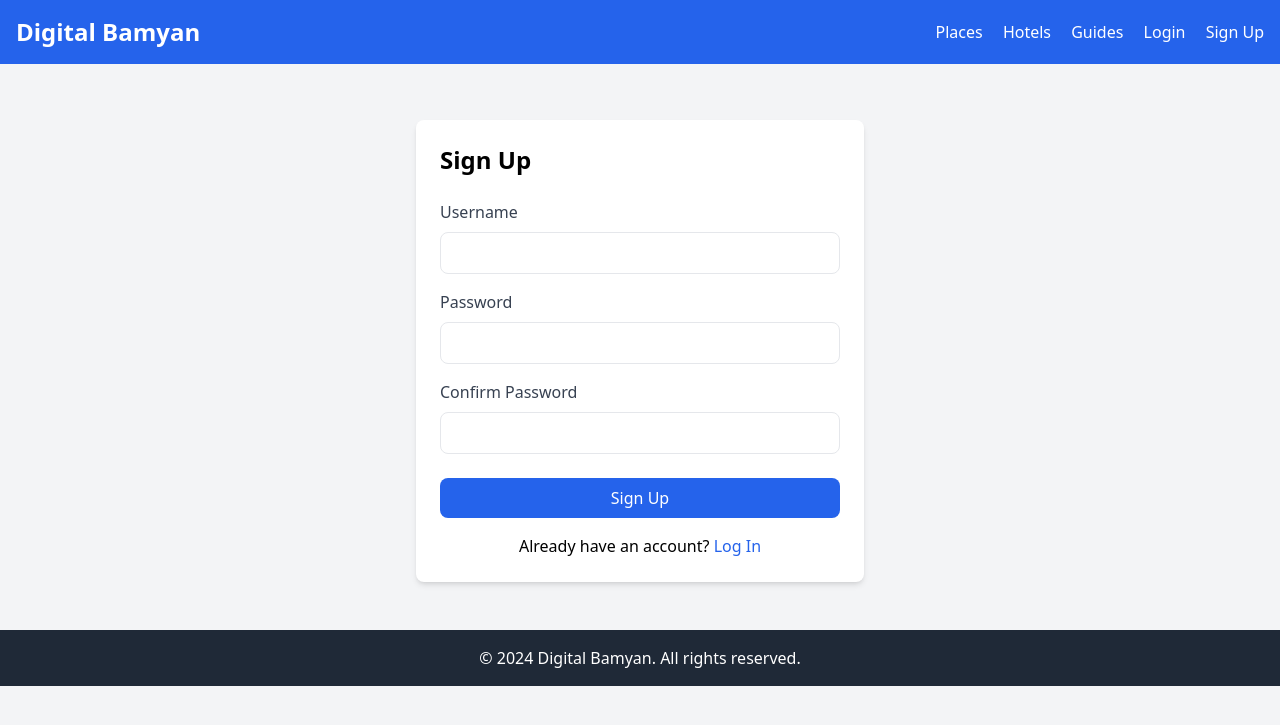
After one commit to AzizullahDarmani/Digital-Bamyan, a Django app: page /signup/ in a window 1280 px wide. The commit adds this page. Shown: the top 725 px of the page. Run offline with Django 5.2, Linux system fonts and the light colour scheme; some libraries are stand-ins or nearby versions.

Commit message:
Assistant checkpoint: Add authentication features
Assistant generated file changes:
- main/templates/main/signup.html: Create signup template
- main/templates/main/login.html: Create login template
- main/views.py: Add authentication views, Add authentication view functions
- main/urls.py: Add authentication URLs
- main/templates/main/base.html: Update navigation with auth links

---

User prompt:

create sign up, sign in, sign out features

Replit-Commit-Author: Assistant
Replit-Commit-Session-Id: 11f31282-3057-41c1-9792-a8b2e26b53a0

```diff
--- a/main/templates/main/base.html
+++ b/main/templates/main/base.html
@@ -14,6 +14,12 @@
                 <a href="{% url 'main:places' %}" class="hover:text-blue-200">Places</a>
                 <a href="{% url 'main:hotels' %}" class="hover:text-blue-200">Hotels</a>
                 <a href="{% url 'main:guides' %}" class="hover:text-blue-200">Guides</a>
+                {% if user.is_authenticated %}
+                    <a href="{% url 'main:logout' %}" class="hover:text-blue-200">Logout</a>
+                {% else %}
+                    <a href="{% url 'main:login' %}" class="hover:text-blue-200">Login</a>
+                    <a href="{% url 'main:signup' %}" class="hover:text-blue-200">Sign Up</a>
+                {% endif %}
             </div>
         </div>
     </nav>
--- /dev/null
+++ b/main/templates/main/signup.html
@@ -0,0 +1,27 @@
+
+{% extends 'main/base.html' %}
+
+{% block title %}Sign Up{% endblock %}
+
+{% block content %}
+<div class="max-w-md mx-auto mt-10 p-6 bg-white rounded-lg shadow-md">
+    <h2 class="text-2xl font-bold mb-6">Sign Up</h2>
+    <form method="post">
+        {% csrf_token %}
+        <div class="mb-4">
+            <label class="block text-gray-700 mb-2" for="username">Username</label>
+            <input type="text" name="username" id="username" class="w-full px-3 py-2 border rounded-lg" required>
+        </div>
+        <div class="mb-4">
+            <label class="block text-gray-700 mb-2" for="password1">Password</label>
+            <input type="password" name="password1" id="password1" class="w-full px-3 py-2 border rounded-lg" required>
+        </div>
+        <div class="mb-6">
+            <label class="block text-gray-700 mb-2" for="password2">Confirm Password</label>
+            <input type="password" name="password2" id="password2" class="w-full px-3 py-2 border rounded-lg" required>
+        </div>
+        <button type="submit" class="w-full bg-blue-600 text-white py-2 rounded-lg hover:bg-blue-700">Sign Up</button>
+    </form>
+    <p class="mt-4 text-center">Already have an account? <a href="{% url 'main:login' %}" class="text-blue-600">Log In</a></p>
+</div>
+{% endblock %}
--- a/main/urls.py
+++ b/main/urls.py
@@ -5,6 +5,9 @@ from . import views
 app_name = 'main'
 
 urlpatterns = [
+    path('signup/', views.signup, name='signup'),
+    path('login/', views.login_view, name='login'),
+    path('logout/', views.logout_view, name='logout'),
     path('', views.home, name='home'),
     path('places/', views.places_list, name='places'),
     path('hotels/', views.hotels_list, name='hotels'),
--- a/main/views.py
+++ b/main/views.py
@@ -1,5 +1,8 @@
 
-from django.shortcuts import render
+from django.shortcuts import render, redirect
+from django.contrib.auth import login, authenticate, logout
+from django.contrib.auth.forms import UserCreationForm
+from django.contrib.auth.decorators import login_required
 from .models import Place, Hotel, Guide
 
 def home(request):
@@ -20,6 +23,31 @@ def hotels_list(request):
     hotels = Hotel.objects.all()
     return render(request, 'main/hotels.html', {'hotels': hotels})
 
+
+
+def signup(request):
+    if request.method == 'POST':
+        form = UserCreationForm(request.POST)
+        if form.is_valid():
+            user = form.save()
+            login(request, user)
+            return redirect('main:home')
+    return render(request, 'main/signup.html')
+
+def login_view(request):
+    if request.method == 'POST':
+        username = request.POST['username']
+        password = request.POST['password']
+        user = authenticate(request, username=username, password=password)
+        if user is not None:
+            login(request, user)
+            return redirect('main:home')
+    return render(request, 'main/login.html')
+
+def logout_view(request):
+    logout(request)
+    return redirect('main:home')
+
 def guides_list(request):
     guides = Guide.objects.all()
     return render(request, 'main/guides.html', {'guides': guides})
```
Also changed, not shown: main/templates/main/login.html (added, +23 -0 lines).
